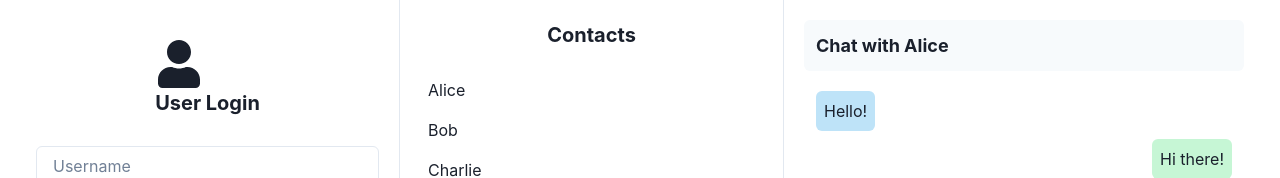
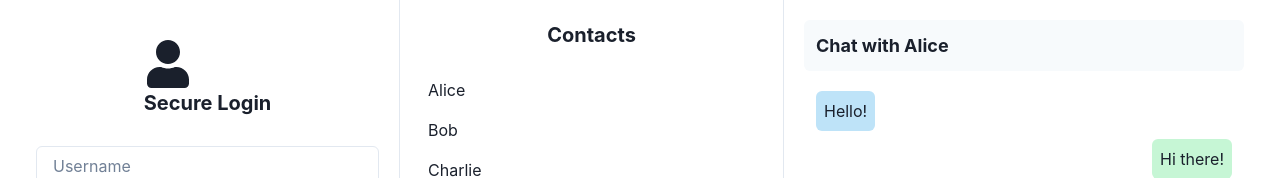
Before and after one commit to GPT-Engineer-App-Dev/chat-bubble, a React (Vite) app: page / in a window 1280 px wide. Shown: the top 178 px of the page. Built offline with nearby package versions, Linux system fonts and the light colour scheme.

Commit message:
Updated the title of the User Login section from "User Login" to "Secure Login".

```diff
--- a/src/pages/Index.jsx
+++ b/src/pages/Index.jsx
@@ -11,7 +11,7 @@ const Index = () => {
             <Box textAlign="center" py={5}>
               <FaUser size="3em" />
               <Text fontSize="xl" fontWeight="bold">
-                User Login
+                Secure Login
               </Text>
             </Box>
             <Input placeholder="Username" mb={3} />
```
